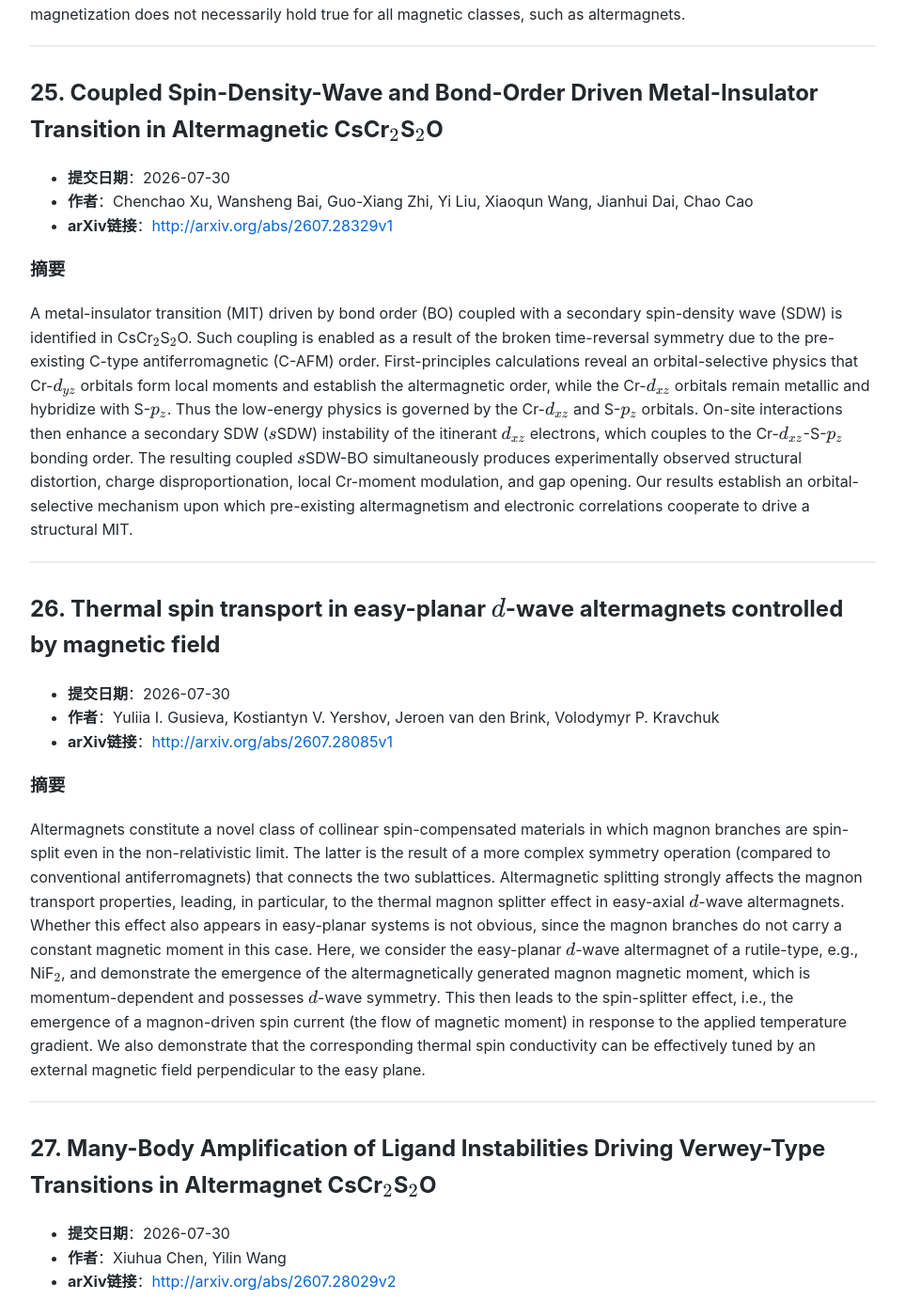
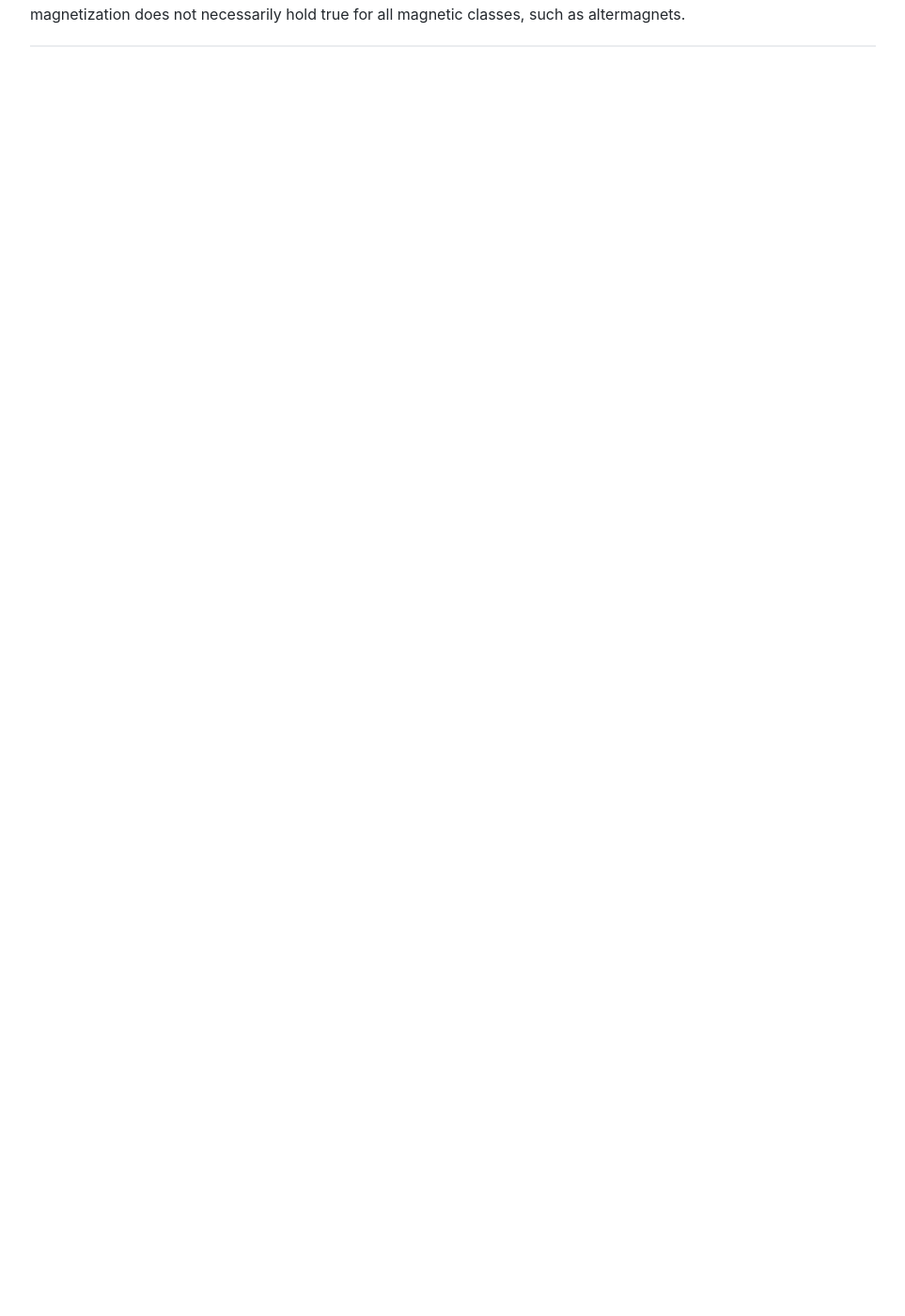
Before and after one commit to yangke25491/daily-arxiv-altermagnetic, a Jekyll site: the page built from index.md, in a window 1280 px wide and 1400 px high, scrolled down 13513 px. Shown: the whole window at 94% size, without its empty margins (158-1121 px from the left). Built offline with Jekyll 4.4.1, drawn with Linux system fonts in a browser that asks for light colours; after the commit the page ends 13603 px from its top, so only the background shows below that; some of the changed text lies outside the part shown.

Commit message:
Automated update: arXiv papers

```diff
--- a/index.md
+++ b/index.md
@@ -5,8 +5,8 @@ title: 交错磁论文
 
 # 凝聚态物理-交错磁(Altermagnetic)相关论文
 
-> 检索时间范围：**2026-07-30 至 2026-08-29**
-> 数据检索到 **27** 篇相关论文，按提交时间降序排列
+> 检索时间范围：**2026-07-31 至 2026-08-30**
+> 数据检索到 **24** 篇相关论文，按提交时间降序排列
 
 ---
 
@@ -273,36 +273,3 @@ We investigated the magnetic and vibrational excitations in the collinear alterm
 Recent development in the field of altermagnetism, and increased demand for the search of applications of anomalous hall effect have ushered in a new era for novel quantum phases in materials. Quantum materials previously anticipated to be scientifically predictable have unfolded novel properties that brought them into the spotlight. These manifestations have led us to rethink our understanding of existing classification of magnetic materials and preexisting notions about anomalous hall effect in the light of topologically nontrivial phases of matter. One such recent de- velopment lies in the novel class of alter-magnetic materials with prospect for quantum computing. In this article, we delineate the spin and orbital resolved electronic spectrum, mode-decomposed phonon dispersion relations, geometrical berry curvature and topological surface states and their implications on anomalous Hall conductivity in the promising altermagnetic compound CrSb. We further utilize first principles calculations coupled with computationally efficient maximally localized wannier states of numerous magnetic configurations of the altermagnet to simulate the effect of external fields and elucidate the fact that the linear behaviour of anomalous hall conductivity with magnetization does not necessarily hold true for all magnetic classes, such as altermagnets.
 
 ---
-
-## 25. Coupled Spin-Density-Wave and Bond-Order Driven Metal-Insulator Transition in Altermagnetic CsCr${}\_2$S${}\_2$O
-
-- **提交日期**：2026-07-30
-- **作者**：Chenchao Xu, Wansheng Bai, Guo-Xiang Zhi, Yi Liu, Xiaoqun Wang, Jianhui Dai, Chao Cao
-- **arXiv链接**：[http://arxiv.org/abs/2607.28329v1](http://arxiv.org/abs/2607.28329v1)
-
-### 摘要
-A metal-insulator transition (MIT) driven by bond order (BO) coupled with a secondary spin-density wave (SDW) is identified in CsCr${}\_2$S${}\_2$O. Such coupling is enabled as a result of the broken time-reversal symmetry due to the pre-existing C-type antiferromagnetic (C-AFM) order. First-principles calculations reveal an orbital-selective physics that Cr-$d\_{yz}$ orbitals form local moments and establish the altermagnetic order, while the Cr-$d\_{xz}$ orbitals remain metallic and hybridize with S-$p\_z$. Thus the low-energy physics is governed by the Cr-$d\_{xz}$ and S-$p\_z$ orbitals. On-site interactions then enhance a secondary SDW ($s$SDW) instability of the itinerant $d\_{xz}$ electrons, which couples to the Cr-$d\_{xz}$-S-$p\_z$ bonding order. The resulting coupled $s$SDW-BO simultaneously produces experimentally observed structural distortion, charge disproportionation, local Cr-moment modulation, and gap opening. Our results establish an orbital-selective mechanism upon which pre-existing altermagnetism and electronic correlations cooperate to drive a structural MIT.
-
----
-
-## 26. Thermal spin transport in easy-planar $d$-wave altermagnets controlled by magnetic field
-
-- **提交日期**：2026-07-30
-- **作者**：Yuliia I. Gusieva, Kostiantyn V. Yershov, Jeroen van den Brink, Volodymyr P. Kravchuk
-- **arXiv链接**：[http://arxiv.org/abs/2607.28085v1](http://arxiv.org/abs/2607.28085v1)
-
-### 摘要
-Altermagnets constitute a novel class of collinear spin-compensated materials in which magnon branches are spin-split even in the non-relativistic limit. The latter is the result of a more complex symmetry operation (compared to conventional antiferromagnets) that connects the two sublattices. Altermagnetic splitting strongly affects the magnon transport properties, leading, in particular, to the thermal magnon splitter effect in easy-axial $d$-wave altermagnets. Whether this effect also appears in easy-planar systems is not obvious, since the magnon branches do not carry a constant magnetic moment in this case. Here, we consider the easy-planar $d$-wave altermagnet of a rutile-type, e.g., NiF${}\_2$, and demonstrate the emergence of the altermagnetically generated magnon magnetic moment, which is momentum-dependent and possesses $d$-wave symmetry. This then leads to the spin-splitter effect, i.e., the emergence of a magnon-driven spin current (the flow of magnetic moment) in response to the applied temperature gradient. We also demonstrate that the corresponding thermal spin conductivity can be effectively tuned by an external magnetic field perpendicular to the easy plane.
-
----
-
-## 27. Many-Body Amplification of Ligand Instabilities Driving Verwey-Type Transitions in Altermagnet CsCr${}\_2$S${}\_2$O
-
-- **提交日期**：2026-07-30
-- **作者**：Xiuhua Chen, Yilin Wang
-- **arXiv链接**：[http://arxiv.org/abs/2607.28029v2](http://arxiv.org/abs/2607.28029v2)
-
-### 摘要
-Altermagnet CsCr${}\_2$S${}\_2$O undergoes a Verwey-type metal-to-insulator transition (MIT), accompanied by a lattice distortion and stripe charge order on the Cr sublattice. Intriguingly, the atomic distortions occur exclusively at the ligand sites rather than the Cr sites, leaving the origin of the pronounced Cr charge disproportionation unresolved. Using density functional theory plus dynamical mean-field theory (DFT+DMFT) calculations, we identify an orbital-selective Mott state in which the correlated metallic $d\_{yz}$ orbital governs the low-energy physics. We show that S-site distortions produces only a small bare charge asymmetry between the Cr sublattices through Cr-$d\_{yz}$--S-$p$ hybridization. Dynamical electronic correlations, however, dramatically amplify this asymmetry, producing pronounced differentiation in both the charge occupancy and correlation strength of the $d\_{yz}$ orbitals. The resulting site-dependent spin polarization ultimately drives the MIT. In contrast, replacing S with Te substantially weakens this correlation-amplification effect and preserves a metallic state. Our work reveals a hidden, correlation-amplified feedback loop between ligand instabilities and electronic symmetry breaking in this altermagnetic family, highlighting ligand engineering as an effective route toward robust metallic altermagnetism.
-
----
```
